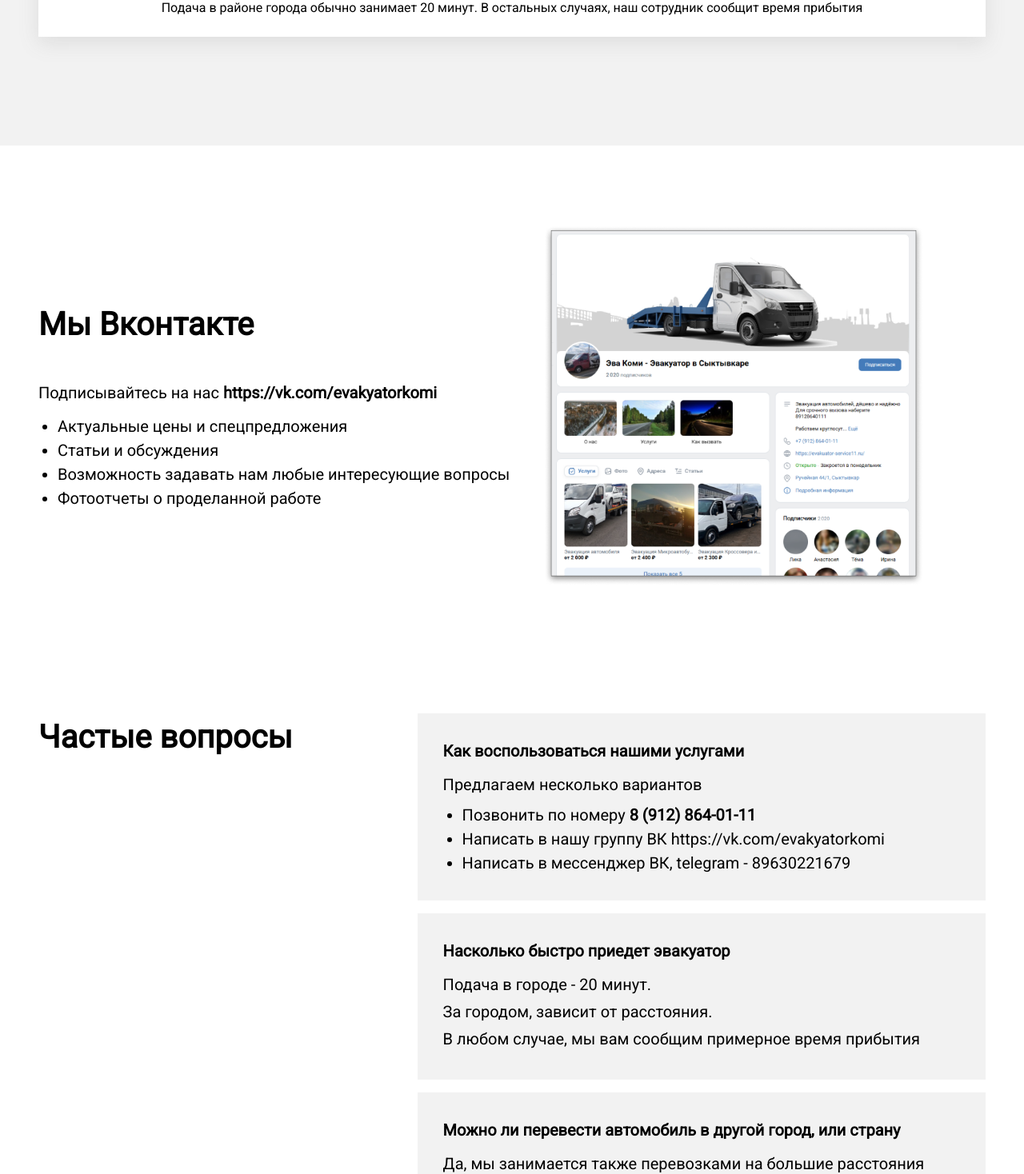
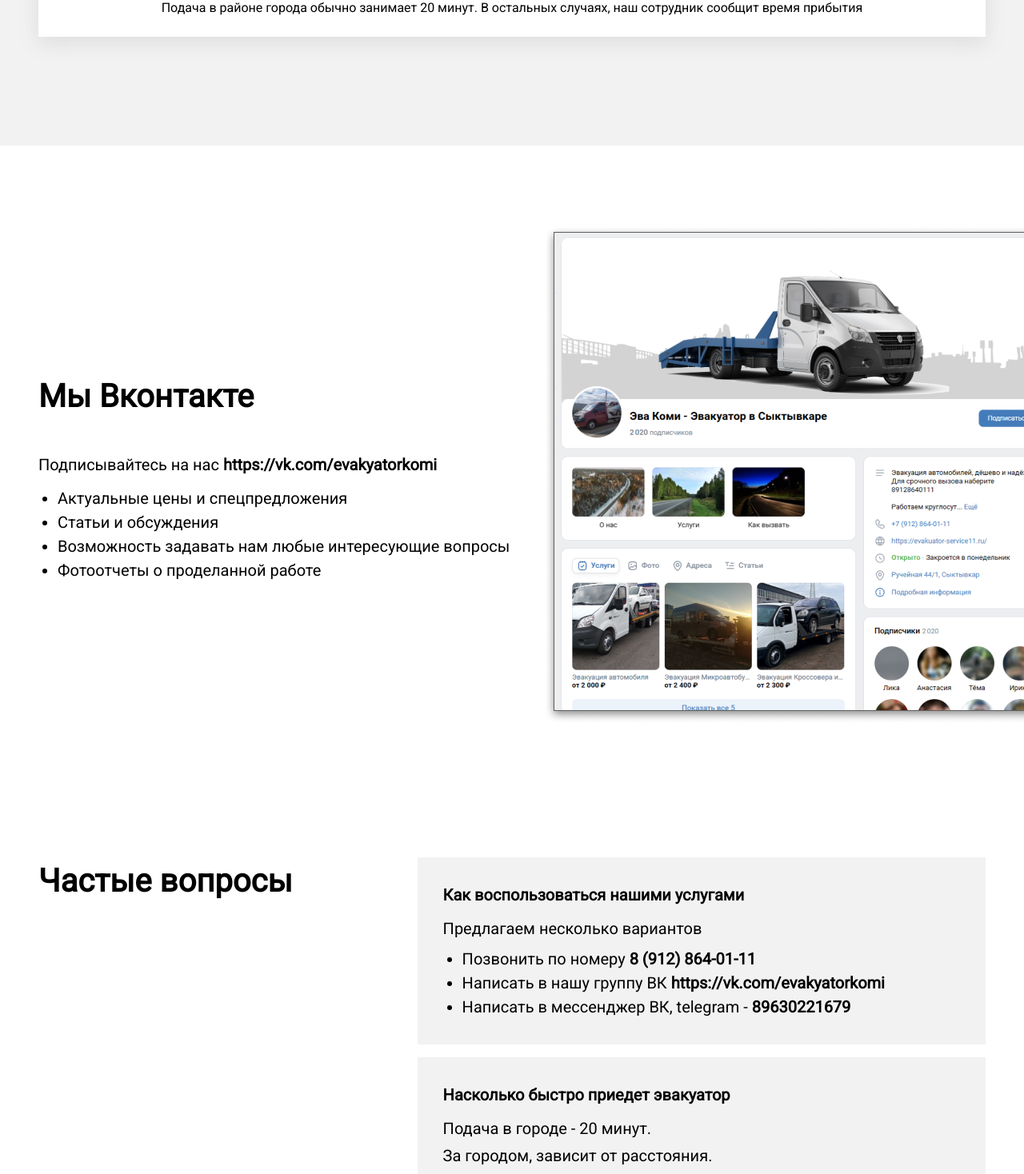
Before and after one commit to Dmitra4kovdenis/eva-komi-nextjs, a Next.js app: page / in a window 1280 px wide. Shown: the part 7556-9024 px from the top of the page at 80% size. Built offline with nearby package versions, Linux system fonts and the light colour scheme.

Commit message:
feat(fixes): ховеры

```diff
--- a/containers/header/header.module.scss
+++ b/containers/header/header.module.scss
@@ -76,4 +76,8 @@
     width: 100%;
     font-size: 26px;
   }
+
+  &:hover {
+    color: orange;
+  }
 }
--- a/containers/page-home/banner/banner.module.scss
+++ b/containers/page-home/banner/banner.module.scss
@@ -95,6 +95,10 @@
   @include mixins.layout;
   @include typography.caption;
   margin-top: 40px;
+
+  a:hover {
+    color: orange;
+  }
 }
 
 .vk {
--- a/containers/page-home/faq/faq.module.scss
+++ b/containers/page-home/faq/faq.module.scss
@@ -9,6 +9,10 @@
   margin-bottom: 100px;
   display: flex;
   justify-content: space-between;
+
+  a:hover {
+    color: orange;
+  }
 
   @include media.for-tablet {
     display: block;
--- a/containers/page-home/faq/faq.tsx
+++ b/containers/page-home/faq/faq.tsx
@@ -18,8 +18,15 @@ const Faq = () => {
                     <b>8 (912) 864-01-11</b>
                   </a>
                 </li>
-                <li>Написать в нашу группу ВК https://vk.com/evakyatorkomi</li>
-                <li>Написать в мессенджер ВК, telegram - 89630221679</li>
+                <li>
+                  Написать в нашу группу ВК{" "}
+                  <a href="https://vk.com/evakyatorkomi" target="_blank">
+                    <b>https://vk.com/evakyatorkomi</b>
+                  </a>
+                </li>
+                <li>
+                  Написать в мессенджер ВК, telegram - <b>89630221679</b>
+                </li>
               </ul>
             </>
           }
--- a/containers/page-home/vk-block/vk-block.module.scss
+++ b/containers/page-home/vk-block/vk-block.module.scss
@@ -42,7 +42,11 @@
 }
 
 .text {
-  @include typography.body
+  @include typography.body;
+
+  a:hover {
+    color: orange;
+  }
 }
 
 .img {
@@ -51,4 +55,13 @@
   @include media.for-phone {
     width: 100%;
   }
+
+  img {
+    will-change: transform;
+    transition: all 200ms ease-in-out;
+  }
+
+  &:hover img {
+    transform: scale(1.02);
+  }
 }
--- a/containers/page-home/vk-block/vk-block.tsx
+++ b/containers/page-home/vk-block/vk-block.tsx
@@ -7,7 +7,7 @@ const VkBlock = () => {
         <h2 className={css.title}>Мы Вконтакте</h2>
         <div className={css.text}>
           Подписывайтесь на нас{" "}
-          <a href="https://vk.com/evakyatorkomi">
+          <a target="_blank" href="https://vk.com/evakyatorkomi">
             <b>https://vk.com/evakyatorkomi</b>
           </a>
           <ul>
@@ -18,7 +18,13 @@ const VkBlock = () => {
           </ul>
         </div>
       </div>
-      <img alt="" src="/vk-image.jpg" className={css.img} />
+      <a
+        href="https://vk.com/evakyatorkomi"
+        target="_blank"
+        className={css.img}
+      >
+        <img alt="" src="/vk-image.jpg" />
+      </a>
     </div>
   );
 };
--- a/containers/page-home/сall-instructions/сall-instructions.module.scss
+++ b/containers/page-home/сall-instructions/сall-instructions.module.scss
@@ -7,6 +7,10 @@
   margin-top: 160px;
   padding-top: 120px;
   padding-bottom: 120px;
+
+  a:hover {
+    color: orange;
+  }
 }
 
 .container {
--- a/containers/page-home/сall-instructions/сall-instructions.tsx
+++ b/containers/page-home/сall-instructions/сall-instructions.tsx
@@ -31,6 +31,7 @@ export const CallInstructions: FC = () => {
                   • Vk:{" "}
                   <a
                     className={css.phone}
+                    target="_blank"
                     href={"https://vk.com/evakyatorkomi"}
                   >
                     {" "}
```
